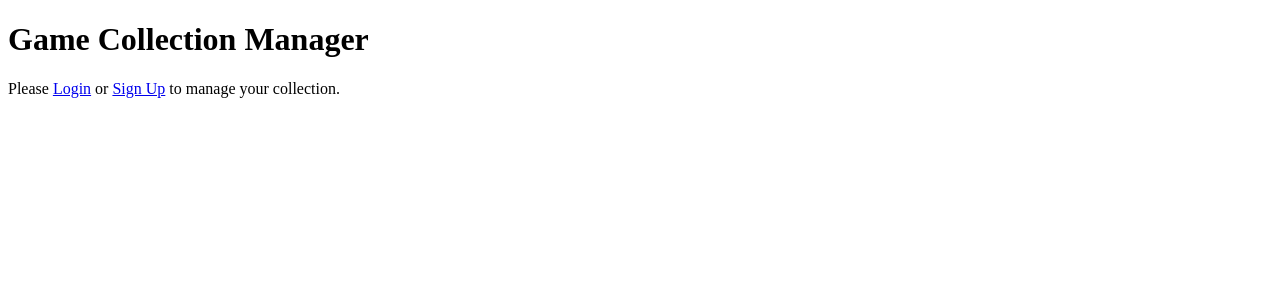
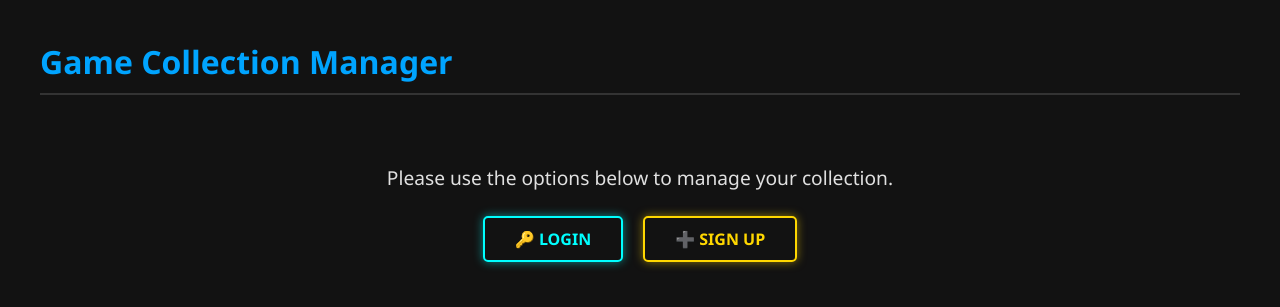
Before and after one commit to eyuphangs29/Game-Collection-Manager, a Flask app: page / in a window 1280 px wide. Shown: the top 307 px of the page. Run offline with Flask 3, Linux system fonts and the light colour scheme.

Commit message:
[US7] Implemented professional minimalist UI and external CSS integration

```diff
--- /dev/null
+++ b/static/style.css
@@ -0,0 +1,118 @@
+body {
+    background-color: #121212;
+    color: #e0e0e0;
+    font-family: 'Segoe UI', Tahoma, Geneva, Verdana, sans-serif;
+    margin: 40px;
+}
+
+h1, h3 {
+    color: #00a4ff;
+    border-bottom: 2px solid #333;
+    padding-bottom: 10px;
+}
+
+a {
+    color: #00d2ff;
+    text-decoration: none;
+}
+
+a:hover {
+    text-decoration: underline;
+}
+
+input, select, textarea {
+    background-color: #1e1e1e;
+    border: 1px solid #333;
+    color: white;
+    padding: 10px;
+    margin-bottom: 10px;
+    border-radius: 5px;
+}
+
+button {
+    background-color: #00a4ff;
+    color: white;
+    border: none;
+    padding: 10px 20px;
+    border-radius: 5px;
+    cursor: pointer;
+    font-weight: bold;
+}
+
+button:hover {
+    background-color: #007cc0;
+}
+
+table {
+    width: 100%;
+    border-collapse: collapse;
+    margin-top: 20px;
+    background-color: #1e1e1e;
+}
+
+th, td {
+    padding: 12px;
+    text-align: left;
+    border-bottom: 1px solid #333;
+}
+
+th {
+    background-color: #252525;
+    color: #00a4ff;
+}
+
+tr:hover {
+    background-color: #2a2a2a;
+}
+
+.main-entry-container {
+    display: flex;
+    flex-direction: column;
+    align-items: center;
+    justify-content: center;
+    text-align: center;
+    margin-top: 50px;
+}
+
+.main-entry-container p {
+    font-size: 1.2em;
+    margin-bottom: 25px;
+    color: #e0e0e0;
+}
+
+.button-group-landing {
+    display: flex;
+    gap: 20px;
+}
+.glowing-btn-wrapper {
+    display: inline-block;
+    padding: 10px 30px;
+    border-radius: 5px;
+    font-weight: bold;
+    text-transform: uppercase;
+    transition: all 0.3s ease;
+}
+
+.blue-glowing-btn {
+    border: 2px solid cyan;
+    color: cyan !important;
+    box-shadow: 0 0 10px rgba(0, 255, 255, 0.5);
+}
+
+.blue-glowing-btn:hover {
+    background-color: rgba(0, 255, 255, 0.2);
+    box-shadow: 0 0 20px rgba(0, 255, 255, 1);
+    color: white !important;
+}
+
+.yellow-glowing-btn {
+    border: 2px solid #FFD700;
+    color: #FFD700 !important;
+    box-shadow: 0 0 10px rgba(255, 215, 0, 0.5);
+}
+
+.yellow-glowing-btn:hover {
+    background-color: rgba(255, 215, 0, 0.2);
+    box-shadow: 0 0 20px rgba(255, 215, 0, 1);
+    color: #333 !important;
+}
--- a/templates/index.html
+++ b/templates/index.html
@@ -1,6 +1,8 @@
 <!DOCTYPE html>
 <html lang="en">
 <head>
+    <link rel="stylesheet" href="{{ url_for('static', filename='style.css') }}">
+
     <meta charset="UTF-8">
     <meta name="viewport" content="width=device-width, initial-scale=1.0">
     <title>Game Collection Manager</title>
@@ -90,7 +92,18 @@
         </table>
 
     {% else %}
-        <p>Please <a href="/login">Login</a> or <a href="/register">Sign Up</a> to manage your collection.</p>
+        <div class="main-entry-container">
+            <p>Please use the options below to manage your collection.</p>
+            <div class="button-group-landing">
+                <a href="/login" class="glowing-btn-wrapper blue-glowing-btn">
+                    🔑 Login
+                </a>
+
+                <a href="/register" class="glowing-btn-wrapper yellow-glowing-btn">
+                    ➕ Sign Up
+                </a>
+            </div>
+        </div>
     {% endif %}
 
 </body>
--- a/templates/login.html
+++ b/templates/login.html
@@ -1,6 +1,8 @@
 <!DOCTYPE html>
 <html>
-<head><title>Login Game Manager</title></head>
+<head>
+    <link rel="stylesheet" href="{{ url_for('static', filename='style.css') }}">
+    <title>Login Game Manager</title></head>
 <body>
     <h1>Login</h1>
     <form action="/login" method="POST">
--- a/templates/register.html
+++ b/templates/register.html
@@ -1,6 +1,8 @@
 <!DOCTYPE html>
 <html>
-<head><title>Sing Up</title></head>
+<head>
+    <link rel="stylesheet" href="{{ url_for('static', filename='style.css') }}">
+    <title>Sing Up</title></head>
 <body>
     <h2>Registration Form</h2>
     <form method="Post">
```
